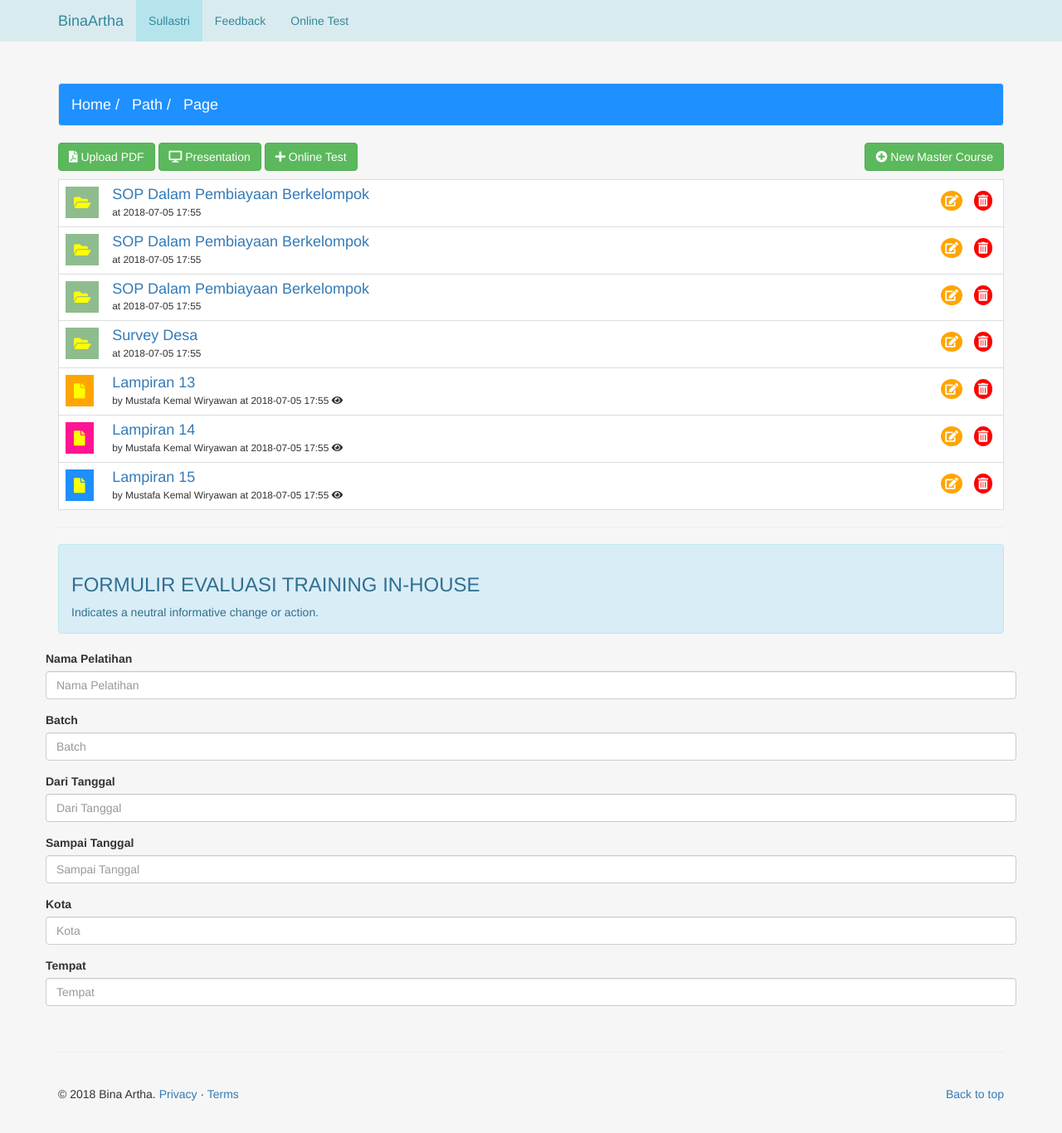
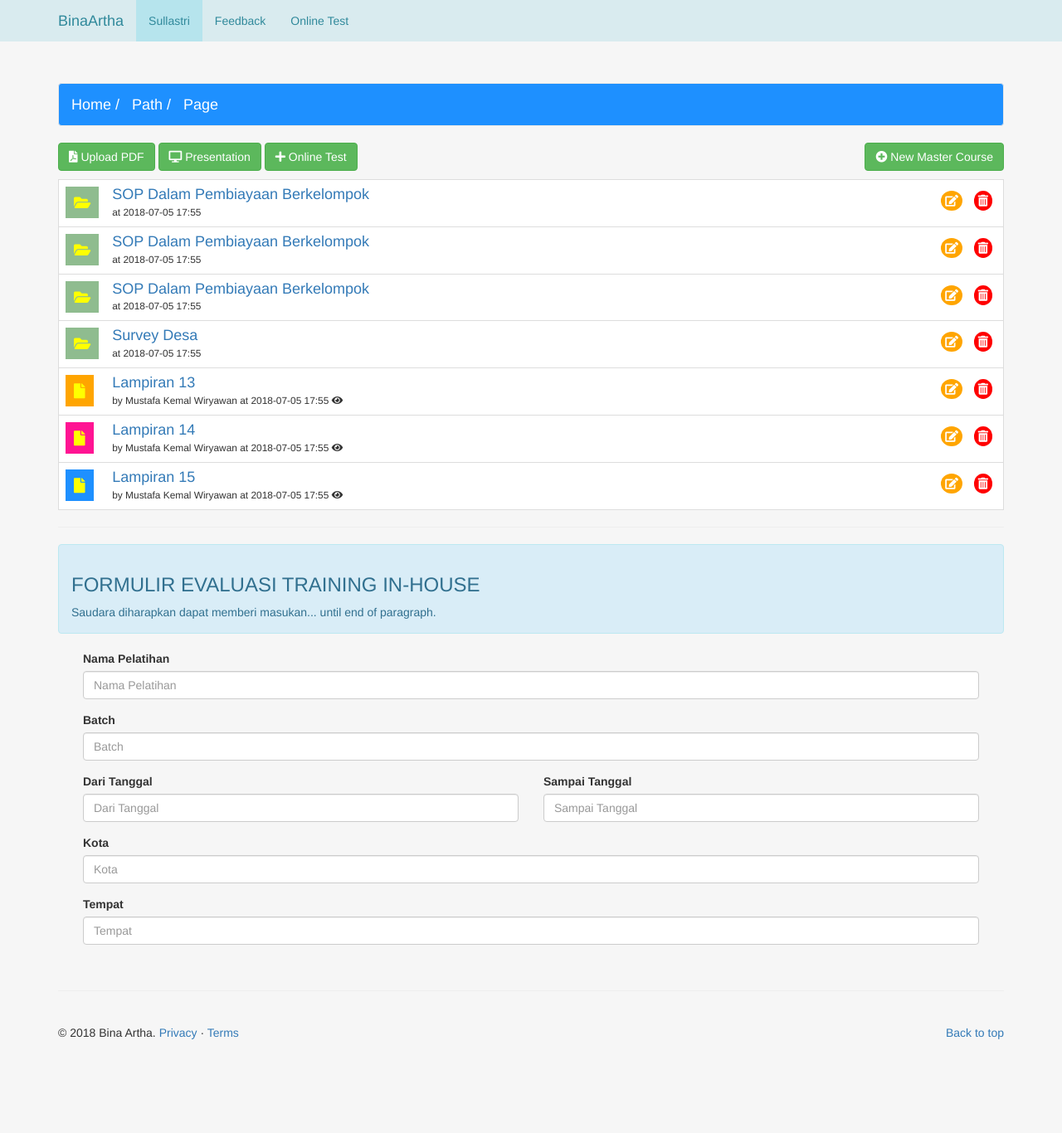
Before and after one commit to kemtol/Bina-Artha, a Jekyll site: the page built from laman/dashboard.md, in a window 1280 px wide and 1379 px high. Shown: the top 1366 px of the window at 83% size. Built offline with Jekyll 4.4.1, drawn with Linux system fonts in a browser that asks for light colours; nearby versions of some CDN libraries.

Commit message:
Update admin.html

```diff
--- a/_layouts/admin.html
+++ b/_layouts/admin.html
@@ -121,36 +121,38 @@
 
       <div class="alert alert-info">
         <h3>FORMULIR EVALUASI TRAINING IN-HOUSE</h3>
-        <p>Indicates a neutral informative change or action.</p>
+        <p>Saudara diharapkan dapat memberi masukan... until end of paragraph.</p>
       </div>
 
       <div class="row">
-        <form>
-          <div class="form-group">
+        <div class="col-xs-12">
+          <form class="col-xs-12">
+            <div class="form-group col-sm-12">
               <label for="namaPelatihan">Nama Pelatihan</label>
               <input type="text" class="form-control" id="namaPelatihan" placeholder="Nama Pelatihan">
             </div>
-          <div class="form-group">
+            <div class="form-group col-sm-12">
               <label for="batch">Batch</label>
               <input type="text" class="form-control" id="batch" placeholder="Batch">
             </div>
-          <div class="form-group">
+            <div class="form-group col-sm-6">
               <label for="dariTgl">Dari Tanggal</label>
               <input type="text" class="form-control" id="dariTgl" placeholder="Dari Tanggal">
             </div>
-          <div class="form-group">
+            <div class="form-group col-sm-6">
               <label for="sampaiTgl">Sampai Tanggal</label>
               <input type="text" class="form-control" id="sampaiTgl" placeholder="Sampai Tanggal">
             </div>
-          <div class="form-group">
+            <div class="form-group col-sm-12">
               <label for="kota">Kota</label>
               <input type="text" class="form-control" id="kota" placeholder="Kota">
             </div>
-          <div class="form-group">
+            <div class="form-group col-sm-12">
               <label for="tempat">Tempat</label>
               <input type="text" class="form-control" id="tempat" placeholder="Tempat">
             </div>
           </form>
+        </div>
       </div>
 
       <footer>
```
Lines whose indentation alone changed are shown as unchanged.
